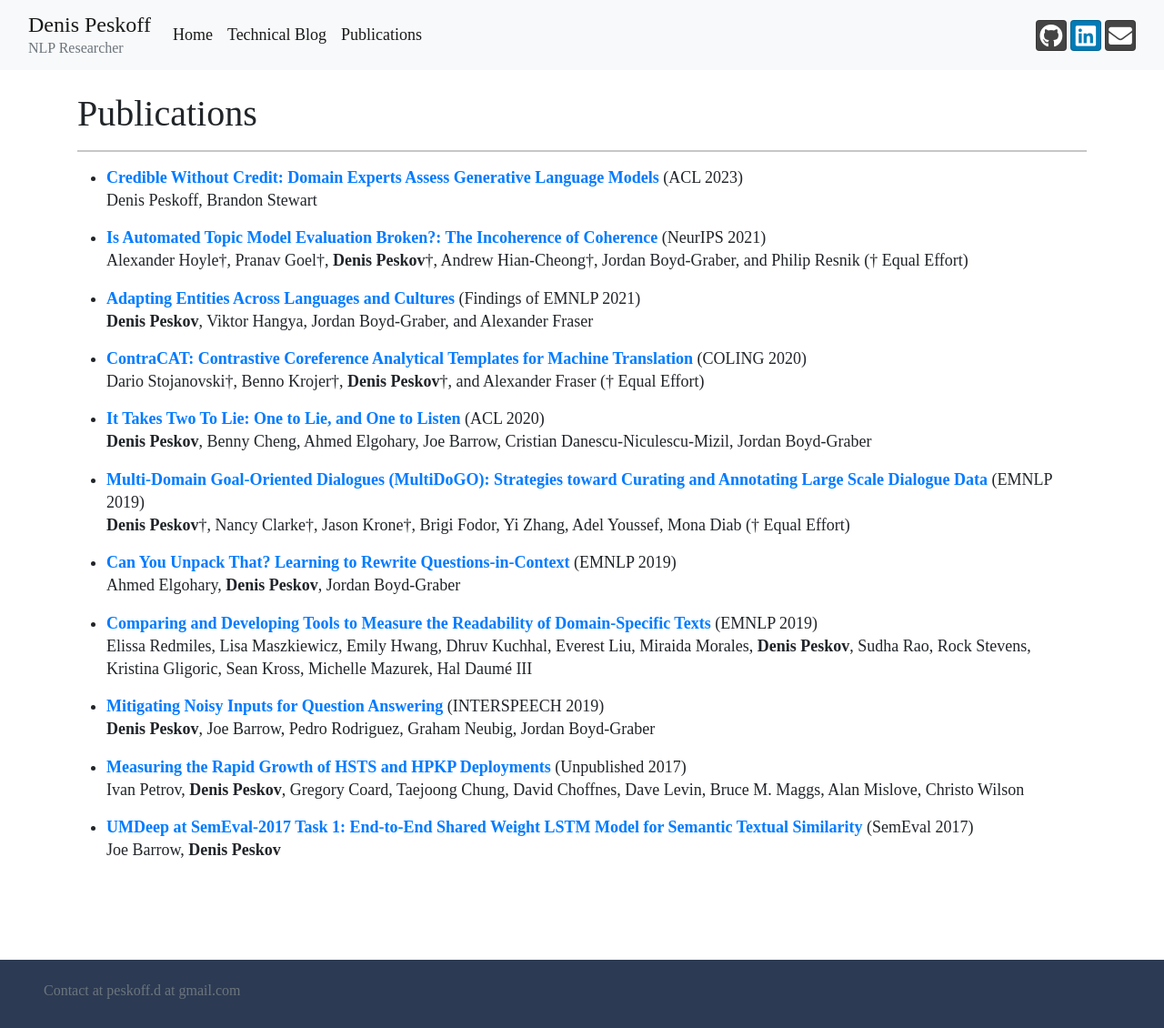
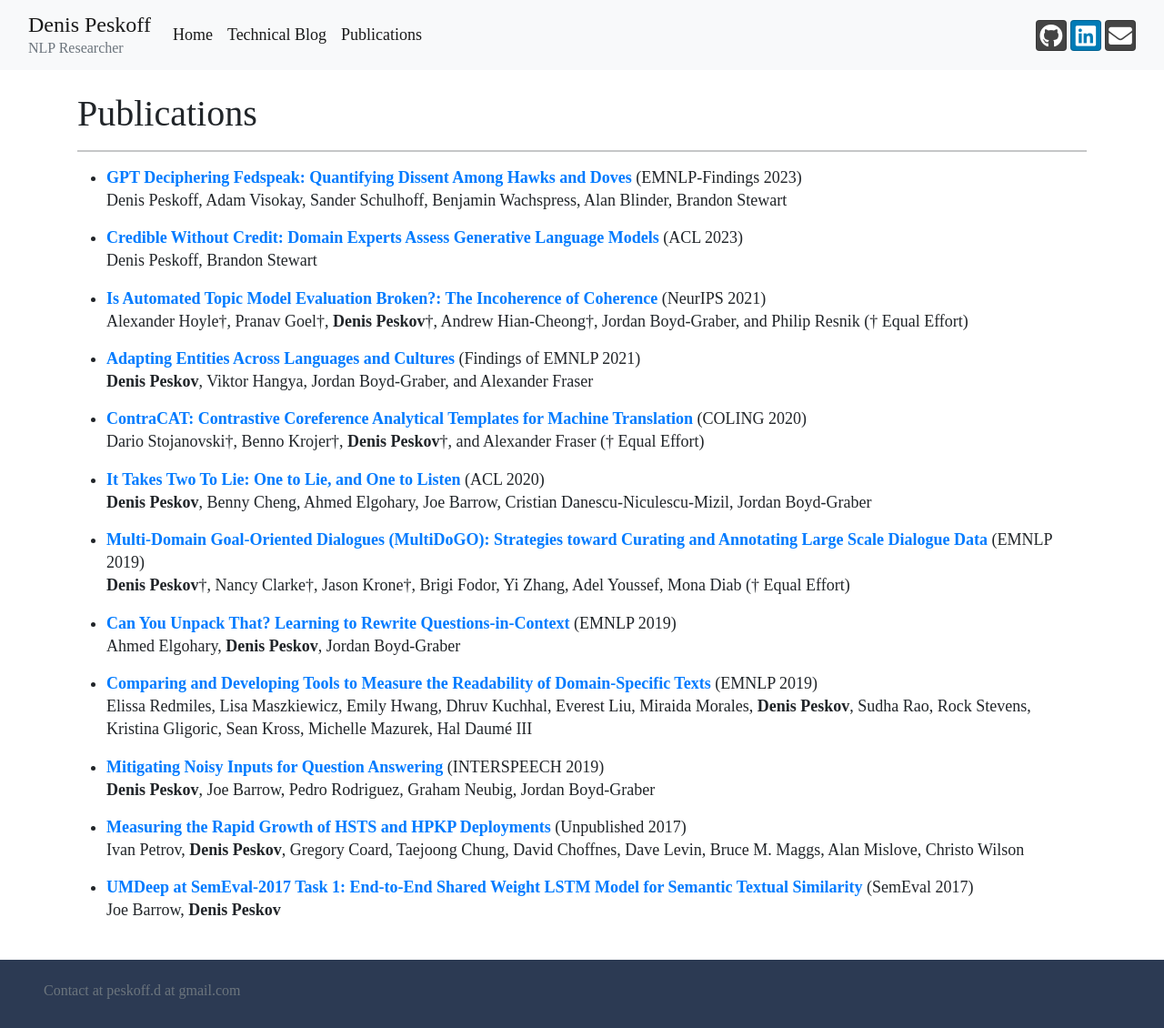
Before and after one commit to trigaten/Denis-Peskov-s-New-Website, a Jekyll site: the page built from publications.html, in a window 1280 px wide and 1130 px high. Shown: the whole window at 91% size. Built offline with Jekyll 4.4.1, drawn with Linux system fonts in a browser that asks for light colours; nearby versions of some CDN libraries.

Commit message:
Update publications.md

```diff
--- a/_includes/publications.md
+++ b/_includes/publications.md
@@ -1,3 +1,5 @@
+-  [**GPT Deciphering Fedspeak: Quantifying Dissent Among Hawks and Doves**](https://aclanthology.org/2023.findings-emnlp.434.pdf) (EMNLP-Findings 2023) <br />  Denis Peskoff, Adam Visokay, Sander Schulhoff, Benjamin Wachspress, Alan Blinder, Brandon Stewart
+
 -  [**Credible Without Credit: Domain Experts Assess Generative Language Models**](https://aclanthology.org/2023.acl-short.37.pdf) (ACL 2023) <br />  Denis Peskoff, Brandon Stewart
 
 -  [**Is Automated Topic Model Evaluation Broken?: The Incoherence of Coherence**](https://arxiv.org/abs/2107.02173) (NeurIPS 2021) <br />  Alexander Hoyle†, Pranav Goel†, **Denis Peskov**†, Andrew Hian-Cheong†, Jordan Boyd-Graber, and Philip Resnik († Equal Effort)
```
